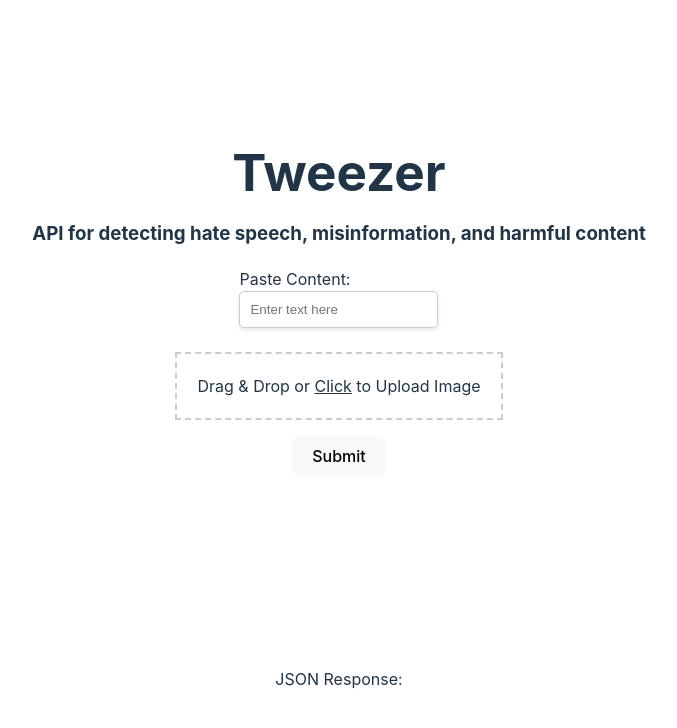
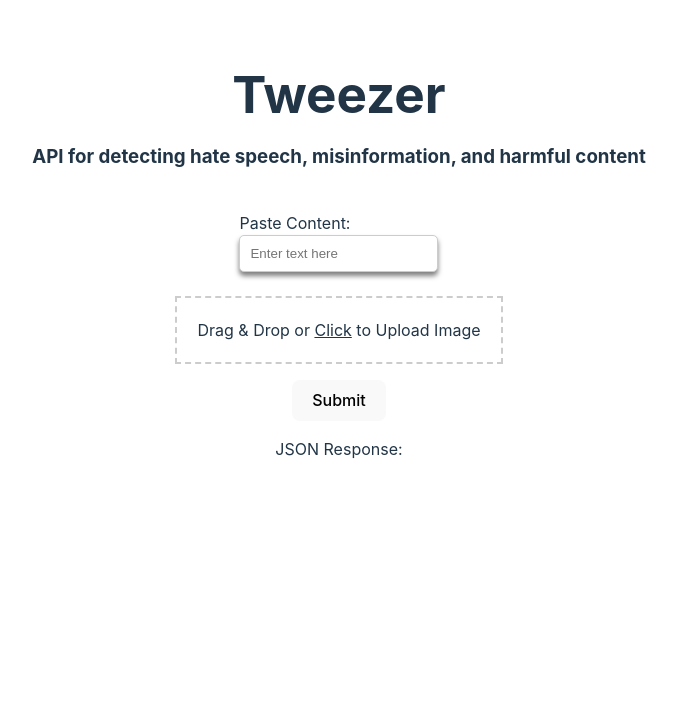
Before and after one commit to Hacked-2024/tweezer, a React (Vite) app: page / in a window 1280 px wide. Shown: the top 728 px of the page, without its empty margins (301-978 px from the left). Built offline with nearby package versions, Linux system fonts and the light colour scheme.

Commit message:
json stuff

```diff
--- a/src/App.css
+++ b/src/App.css
@@ -10,7 +10,7 @@
   flex-direction: column;
   align-items: center; /* Center content horizontally */
   justify-content: flex-start; /* Align content at the top */
-  height: 50vh; /* Set the height of the container to full viewport height */
+  height: 100vh; /* Set the height of the container to full viewport height */
 }
 
 h1 {
@@ -61,7 +61,7 @@ h1 {
   padding: 10px;
   border: 1px solid #ccc;
   border-radius: 5px;
-  box-shadow: 0 2px 4px rgba(0, 0, 0, 0.1); /* Adjust the shadow values as needed */
+  box-shadow: 0 4px 5px rgba(0, 0, 0, 0.5); /* Adjust the shadow values as needed */
 }
 
 .text-input-container {
--- a/src/App.jsx
+++ b/src/App.jsx
@@ -7,7 +7,7 @@ import { useState } from "react";
 const App = () => {
   const [outputText, setOutputText] = useState("");
   return (
-    <div>
+    <div className="parent-container">
       <h1>Tweezer</h1>
       <h3>API for detecting hate speech, misinformation, and harmful content</h3>
       <ImageUploadForm setOutputText={setOutputText}/>
--- a/src/components/ImageUploadForm.jsx
+++ b/src/components/ImageUploadForm.jsx
@@ -1,4 +1,5 @@
 import { useState } from "react";
+import api from "../services/api.jsx";
 
 const ImageUploadForm = ({ setOutputText }) => {
     const [textValue, setTextValue] = useState('');
@@ -33,11 +34,18 @@ const ImageUploadForm = ({ setOutputText }) => {
       setImageFile(resizedFile);
     };
 
-    const handleSubmit = (e) => {
+    async function handleSubmit(e) {
       e.preventDefault();
       console.log('Text Input:', textValue);
       console.log('Image File:', imageFile);
-      setOutputText(textValue)
+      const response = api.moderateText(textValue);
+      console.log('API', response);
+      // const data = await response.json();
+      // console.log('data', data);
+
+      const jsonString = JSON.stringify(response);
+      console.log(jsonString);
+      // setOutputText(data)
       // Handle form submission logic here (e.g., sending data to the server)
     };
 
@@ -87,7 +95,7 @@ const ImageUploadForm = ({ setOutputText }) => {
     };
 
     return (
-      <div className="parent-container">
+      <div>
       <form onSubmit={handleSubmit}>
         <div className="text-input-container">
           <div className="input-wrapper">
--- a/src/index.css
+++ b/src/index.css
@@ -15,11 +15,11 @@
 
 a {
   font-weight: 500;
-  color: #646cff;
+  color: #189BCC;
   text-decoration: inherit;
 }
 a:hover {
-  color: #535bf2;
+  color: #189BCC;
 }
 
 body {
@@ -33,6 +33,10 @@ body {
 h1 {
   font-size: 3.2em;
   line-height: 1.1;
+}
+h3 {
+  margin-top: 0;
+  margin-bottom: 5vh;
 }
 
 button {
@@ -48,7 +52,7 @@ button {
   margin: 1em;
 }
 button:hover {
-  border-color: #646cff;
+  border-color: #189BCC;
 }
 button:focus,
 button:focus-visible {
```
Also changed, not shown: src/services/api.jsx (renamed from src/services/api.js).
